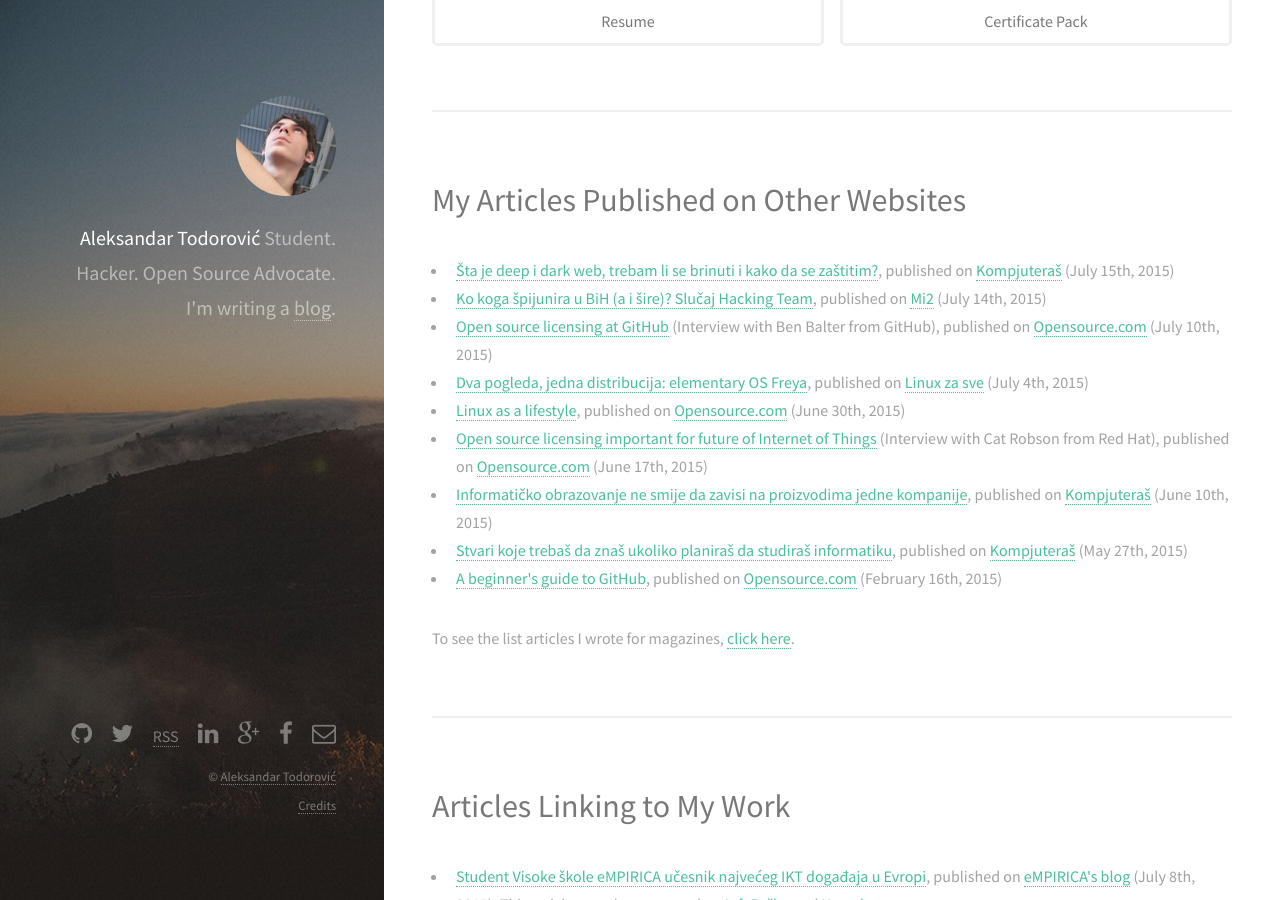
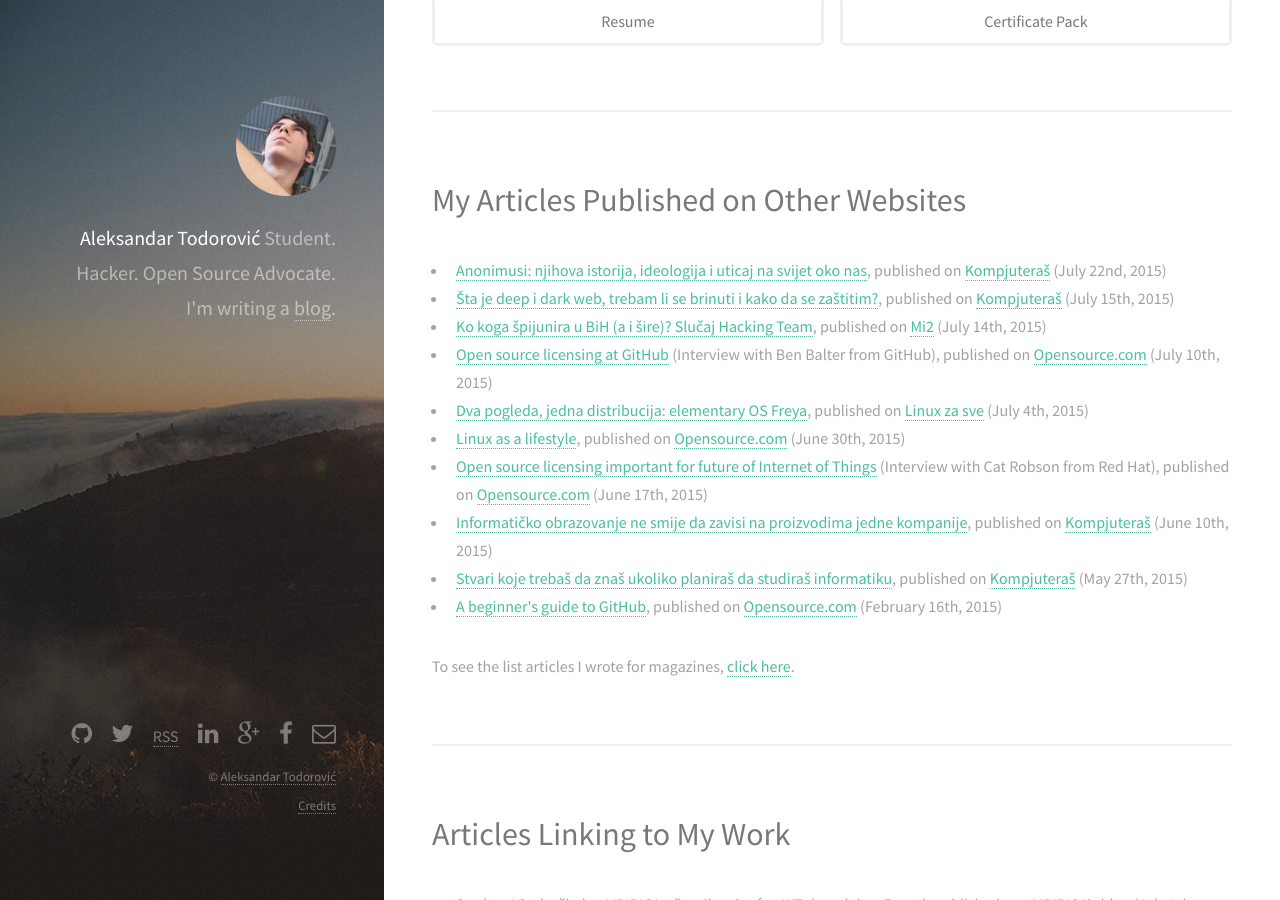
Before and after one commit to inputsh/bs.r3bl.me, a Jekyll site: the page built from index.html, in a window 1280 px wide and 900 px high, scrolled down 427 px. Built offline with Jekyll 4.4.1, drawn with Linux system fonts in a browser that asks for light colours.

Commit message:
We Are Anonymous and shit

```diff
--- a/index.html
+++ b/index.html
@@ -34,6 +34,7 @@ layout: default
     <section>
       <h1>My Articles Published on Other Websites</h1>
       <ul>
+        <li><a href="http://kompjuteras.com/anonimusi-njihova-istorija-ideologija-uticaj-na-svijet-oko-nas/">Anonimusi: njihova istorija, ideologija i uticaj na svijet oko nas</a>, published on <a href="http://kompjuteras.com">Kompjuteraš</a> (July 22nd, 2015)</li>
         <li><a href="http://kompjuteras.com/sta-je-deep-dark-web-trebam-li-se-brinuti-kako-da-se-zastitim/">Šta je deep i dark web, trebam li se brinuti i kako da se zaštitim?</a>, published on <a href="http://kompjuteras.com">Kompjuteraš</a> (July 15th, 2015)</li>
         <li><a href="http://www.mi2.ba/vijesti/koga-spijunira-bih-sire-slucaj-hacking-team/">Ko koga špijunira u BiH (a i šire)? Slučaj Hacking Team</a>, published on <a href="http://www.mi2.ba/">Mi2</a> (July 14th, 2015)</li>
         <li><a href="http://opensource.com/life/15/7/interview-ben-balter-github">Open source licensing at GitHub</a> (Interview with Ben Balter from GitHub), published on <a href="http://opensource.com">Opensource.com</a> (July 10th, 2015)</li>
```
